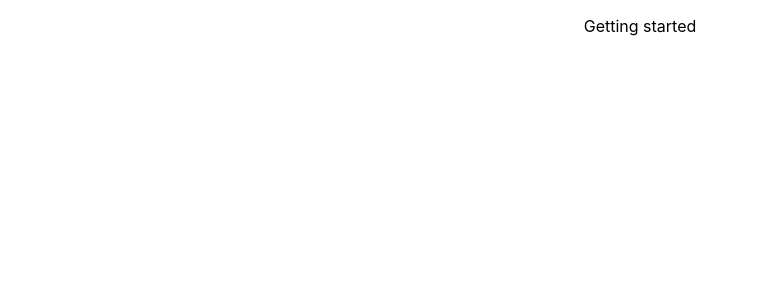
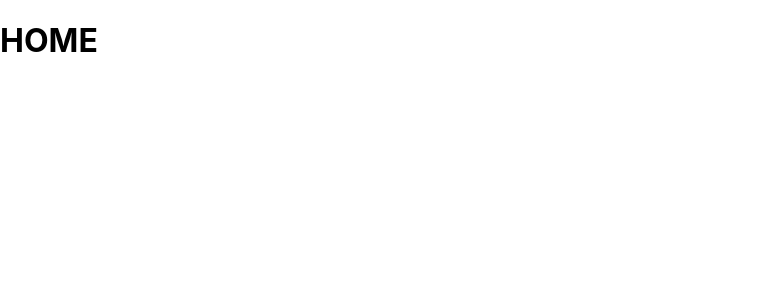
Before and after one commit to OsvaldoBC/Crypto-currency, a React (Create React App) app: page / in a window 1280 px wide. Shown: the top 300 px of the page, without its empty margins (0-757 px from the left). Built offline with nearby package versions, Linux system fonts and the light colour scheme.

Commit message:
Add navlink Home

```diff
--- a/src/App.js
+++ b/src/App.js
@@ -1,15 +1,10 @@
 import './App.css';
+import Home from './components/Home';
 
-function App() {
-  return (
-    <div className="App">
-      <header className="App-header">
-        <p>
-          Getting started
-        </p>
-      </header>
-    </div>
-  );
-}
+const App = () => (
+  <div>
+    <Home />
+  </div>
+);
 
 export default App;
--- /dev/null
+++ b/src/components/Home.js
@@ -0,0 +1,9 @@
+import React from 'react';
+
+export default function home() {
+  return (
+    <div>
+      <h1>HOME</h1>
+    </div>
+  );
+}
--- a/src/index.js
+++ b/src/index.js
@@ -2,10 +2,14 @@ import React from 'react';
 import ReactDOM from 'react-dom/client';
 import './index.css';
 import App from './App';
+import { Provider } from 'react-redux';
+import store from './redux/configureStore';
 
 const root = ReactDOM.createRoot(document.getElementById('root'));
 root.render(
   <React.StrictMode>
-    <App />
+    <Provider store={store}>
+      <App />
+    </Provider>
   </React.StrictMode>,
 );
--- /dev/null
+++ b/src/redux/configureStore.js
@@ -0,0 +1,8 @@
+import { configureStore } from '@reduxjs/toolkit';
+
+const store = configureStore({
+  reducer: {
+  },
+});
+
+export default store;
```
